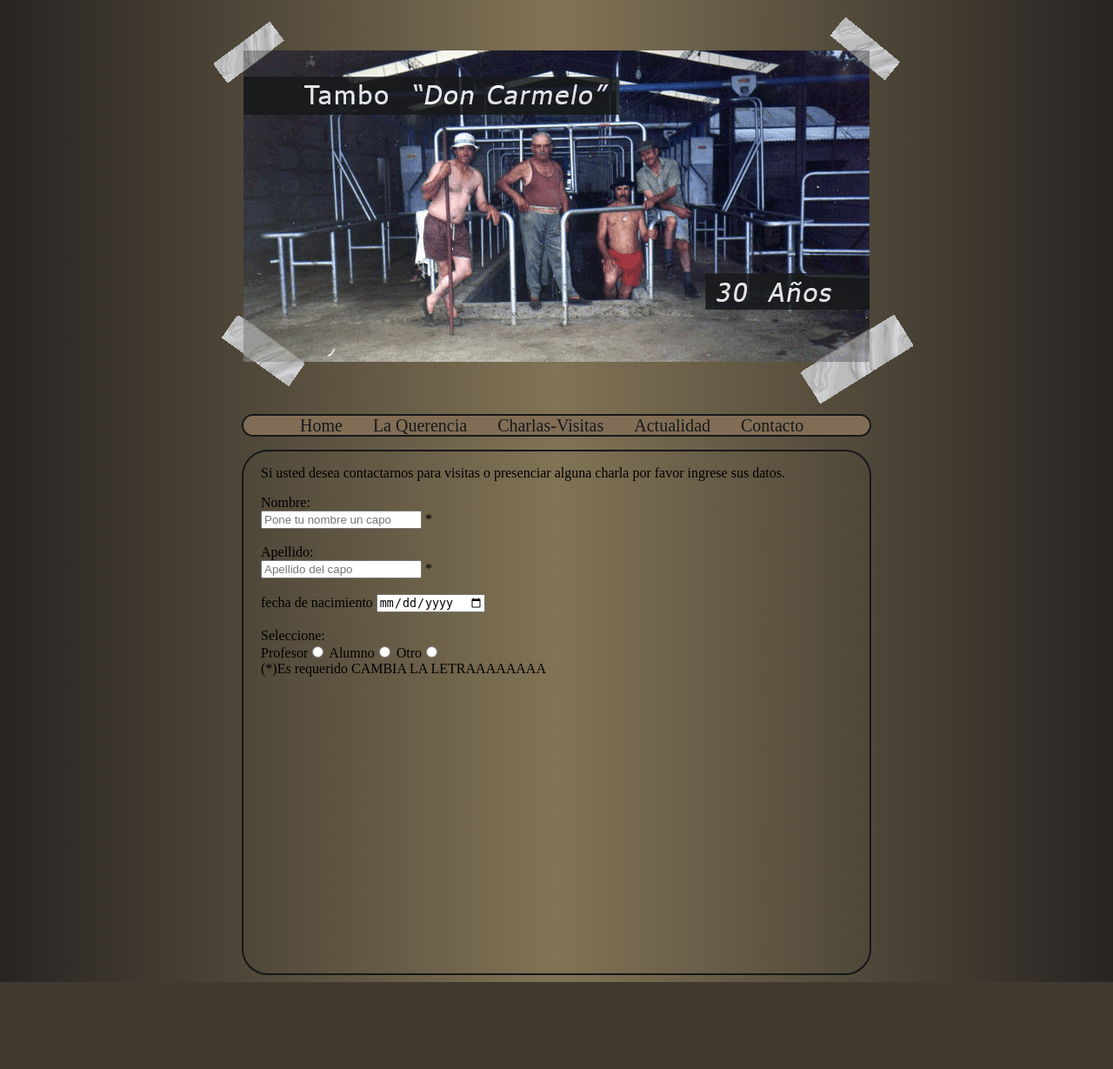
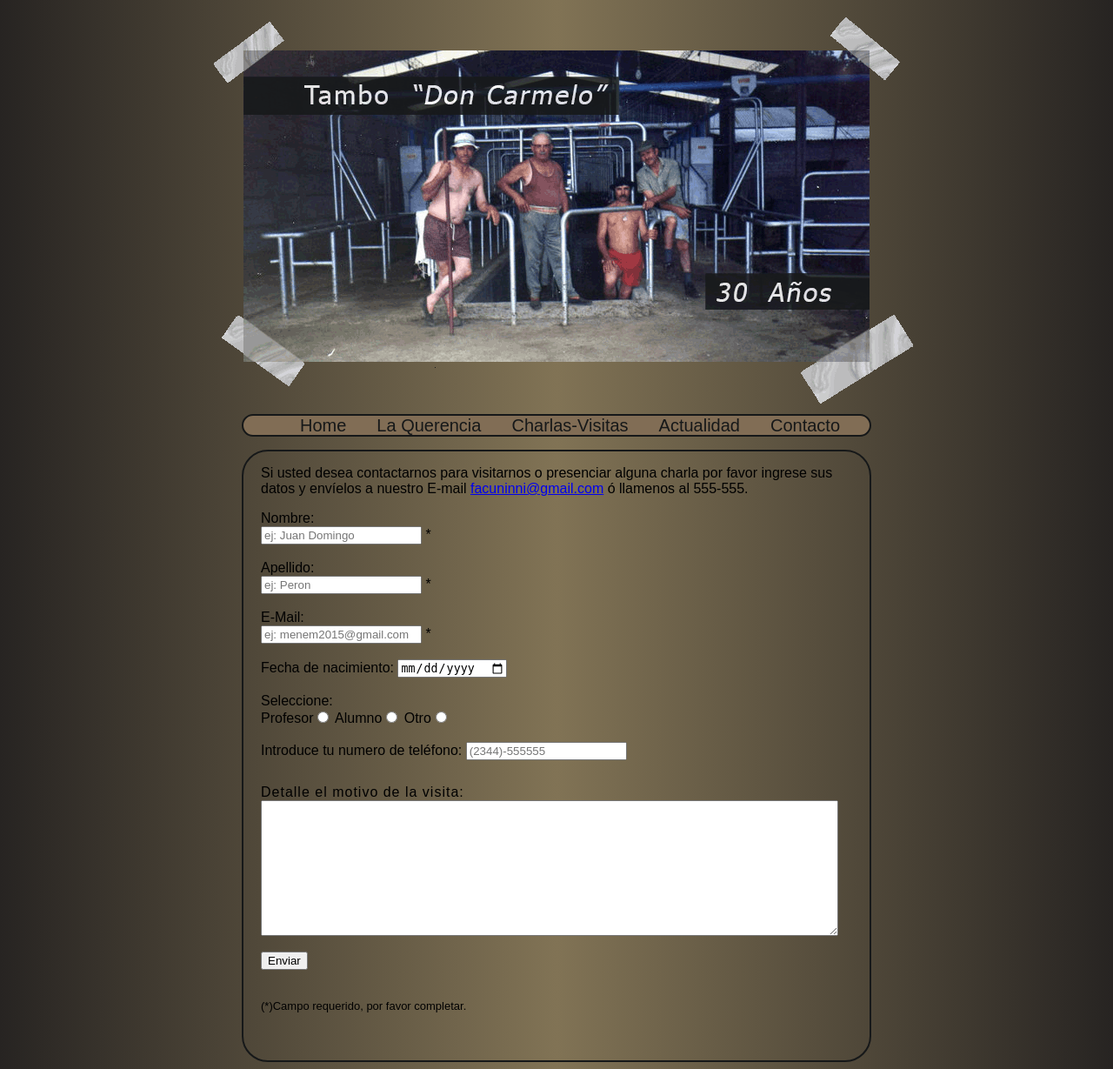
Before and after one commit to Unicen-Tuari/fninni, a PHP site: page /Contacto.html in a window 1280 px wide. Shown: the whole page at 87% size. Before the commit the page ends 1129 px from the top, so only its background shows below. Run offline with PHP 8.4, Linux system fonts and the light colour scheme.

Commit message:
formulario

```diff
--- a/Contacto.html
+++ b/Contacto.html
@@ -11,7 +11,7 @@
 		</div>
 	</header>
 	<nav>
-		<ul class="vacio">
+		<ul class="campos_nav">
 			<li ><a href="index.html">Home</a ></li>
 			<li ><a href="HTML1.html">La Querencia</a ></li>
 			<li ><a href="HTML2.html">Charlas-Visitas</a ></li>
@@ -21,25 +21,28 @@
 
 	</nav>
 
-	<article class="home">
+	<article class="contacto">
 
 			<p>
-			Si usted desea contactarnos para visitas o presenciar alguna charla por favor ingrese sus datos.
-			</p>
+			Si usted desea contactarnos para visitarnos o presenciar alguna charla por favor ingrese sus datos y env&iacute;elos a nuestro E-mail <a href="https://mail.google.com/">facuninni@gmail.com</a > &oacute;
+      llamenos al 555-555.</p>
 			<form>
 				<p>
-				Nombre: <br><input type="text" name="name" placeholder="Pone tu nombre un capo" required/> *<br><br>
-				Apellido: <br><input type="text" name="name" placeholder="Apellido del capo" required/> *<br><br>
-				fecha de nacimiento
-				<input type="date" name="fecha"/><br><br>
+				Nombre: <br><input type="text" name="name" placeholder="ej: Juan Domingo" required/> *<br><br>
+				Apellido: <br><input type="text" name="name" placeholder="ej: Peron" required/> *<br><br>
+				E-Mail: <br><input type="text" name="name" placeholder="ej: menem2015@gmail.com" required/> *<br><br>
+				Fecha de nacimiento: <input type="date" name="fecha"/><br><br>
 				Seleccione:<br>
 				Profesor<input type="radio" name="tipo" value="Profesor"/>
 				Alumno<input type="radio" name="tipo" value="Alumno"/>
-				Otro<input type="radio" name="tipo" value="Otro"/><br>
-				(*)Es requerido CAMBIA LA LETRAAAAAAAA
+				Otro<input type="radio" name="tipo" value="Otro"/><br><br>
+				Introduce tu numero de tel&eacute;fono: <input type="tel" name="telefono" placeholder="(2344)-555555"><br><br>
+				<label for="message">Detalle el motivo de la visita:</label>
+				<textarea id="message" class="input" name="message" rows="10" cols="80"></textarea><br /><br>
+				<input id="submit" type="submit" name="submit" value="Enviar" /><br><br>
+				<p id="requerido">(*)Campo requerido, por favor completar.</p>
 				</p>
 			</form>
-
 			<p>
 			</p>
 	</article>
--- a/HTML1.html
+++ b/HTML1.html
@@ -11,7 +11,7 @@
 		</div>
 	</header>
 	<nav>
-		<ul class="vacio">
+		<ul class="campos_nav">
 			<li ><a href="index.html">Home</a ></li>
 			<li ><a href="HTML1.html">La Querencia</a ></li>
 			<li ><a href="HTML2.html">Charlas-Visitas</a ></li>
--- a/HTML2.html
+++ b/HTML2.html
@@ -11,7 +11,7 @@
 		</div>
 	</header>
 	<nav>
-		<ul class="vacio">
+		<ul class="campos_nav">
 			<li ><a href="index.html">Home</a ></li>
 			<li ><a href="HTML1.html">La Querencia</a ></li>
 			<li ><a href="HTML2.html">Charlas-Visitas</a ></li>
--- a/index.html
+++ b/index.html
@@ -11,7 +11,7 @@
 		</div>
 	</header>
 	<nav>
-		<ul class="vacio">
+		<ul class="campos_nav">
 			<li ><a href="index.html">Home</a ></li>
 			<li ><a href="HTML1.html">La Querencia</a ></li>
 			<li ><a href="HTML2.html">Charlas-Visitas</a ></li>
--- a/site/css/styles.css
+++ b/site/css/styles.css
@@ -3,6 +3,8 @@
 body {
   background: linear-gradient(to right, #272422,#817355,#272422);
 }
+
+/*Nav*/
 nav {
   border: 2px solid #161819;
   width: 720px;
@@ -12,15 +14,14 @@ nav {
   margin-top: 10px;
   border-radius: 30px;
 }
-ul a{
+ul a{/*Saca el subrayado de la fuente*/
   text-decoration: none;
-
 }
-li a:hover{
+li a:hover{/*efecto cuando pasa el mouse*/
   background-color: #384952;
   color: #816d55;
 }
-.vacio li{
+.campos_nav li{
   list-style-type: none;
   font-size: 20px;
   margin: auto auto;
@@ -28,11 +29,19 @@ li a:hover{
   padding-left: 25px;
   padding-right: 10px;
   margin-top: -16px;
-
+  font-family: arial, "verdana", sans-serif;
 }
-.vacio li a{
+.campos_nav li a{
   color: #161819;
 }
+h1, p{
+  font-family: arial, "verdana", sans-serif;
+}
+h1{
+  margin-top: 14px;
+  text-align: center;
+}
+
 /*header*/
  header{
    width: 820px;
@@ -41,7 +50,7 @@ li a:hover{
  header div{
    margin:auto auto;
  }
- /*articulo-home*/
+ /*articulo-home --------------------------------------------------------------*/
 .home {
   border: 2px solid #161819;
   border-radius: 30px;
@@ -51,31 +60,19 @@ li a:hover{
   margin-top: 15px;
 }
 
-.home h1{
-  margin-top: 14px;
-  text-align: center;
-  font-family: Arial, "MS Trebuchet", sans-serif;
-}
 .home p{
   margin-left: 20px;
   margin-right: 15px;
 }
-/*articulo-html1*/
+/*articulo-html1   La Querencia -----------------------------------------------*/
 .html1 {
   border: 2px solid #161819;
   border-radius: 30px;
   width: 720px;
   margin: auto auto;
-  height: 920px;
+  height: 1000px;
   margin-top: 15px;
-
 }
-.html1 h1{
-  margin-top: 14px;
-  text-align: center;
-  font-family: Arial, "MS Trebuchet", sans-serif;
-}
-
 .html1 p{
   float: left;
   margin-left: 5%;
@@ -92,8 +89,7 @@ li a:hover{
   margin-top: 90px;
 }
 
-
-/*articulo-html2*/
+/*articulo-html2   Charlas - visitas ------------------------------------------*/
 .html2{
 border: 2px solid #161819;
 border-radius: 30px;
@@ -104,7 +100,6 @@ margin-top: 15px;
 }
 .html2 h1{
   text-align: center;
-  font-family: Arial, "MS Trebuchet", sans-serif;
 }
 .html2 p{ /* parrafos de las charlas*/
   float: left;
@@ -119,4 +114,25 @@ margin-top: 15px;
 .html2 ul li a{ /*saco lo remarcado del clic previo*/
   color: #0a0a0a;
 }
-/*articulo-contactos*/
+/*articulo-contacto -----------------------------------------------------------*/
+.contacto{
+    border: 2px solid #161819;
+    border-radius: 30px;
+    width: 720px;
+    margin: auto auto;
+    height: 700px;
+    margin-top: 15px;
+}
+.contacto p{
+  margin-left: 20px;
+  margin-right: 15px;
+}
+
+#requerido{
+  font-size: 13px;
+}
+label{
+display:block;
+margin-top:10px;
+letter-spacing:1px;
+}
```
